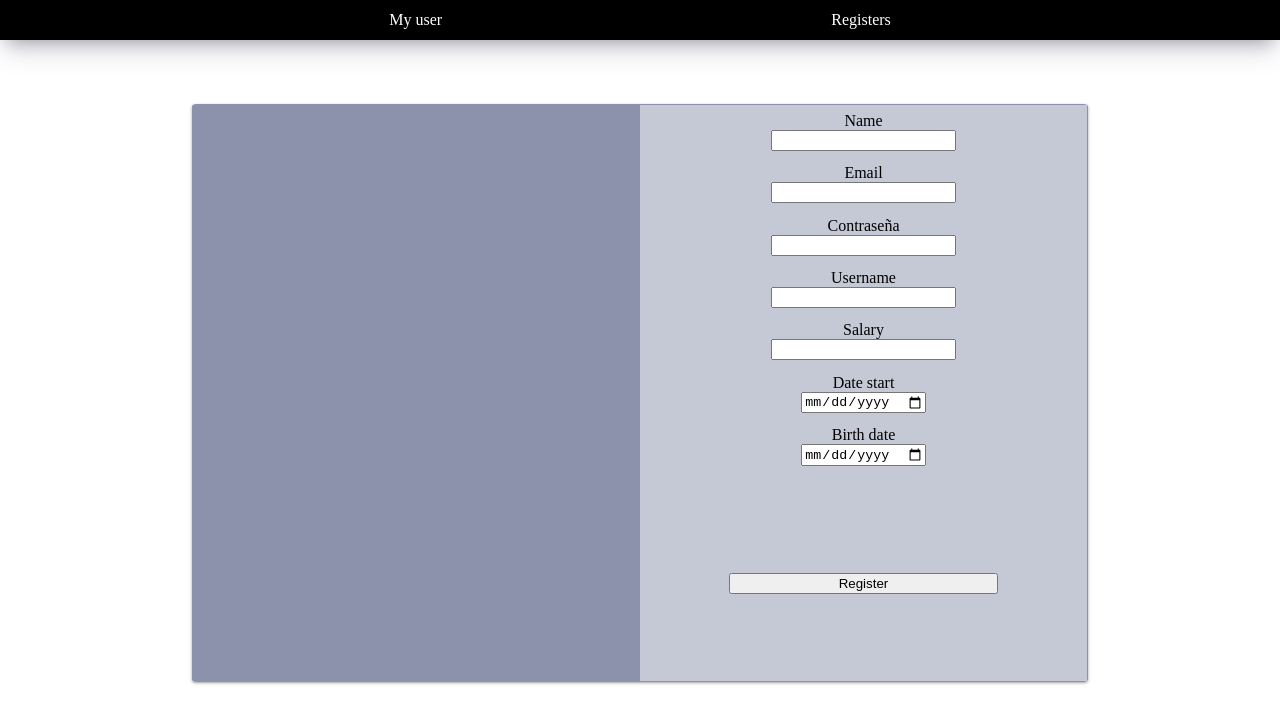
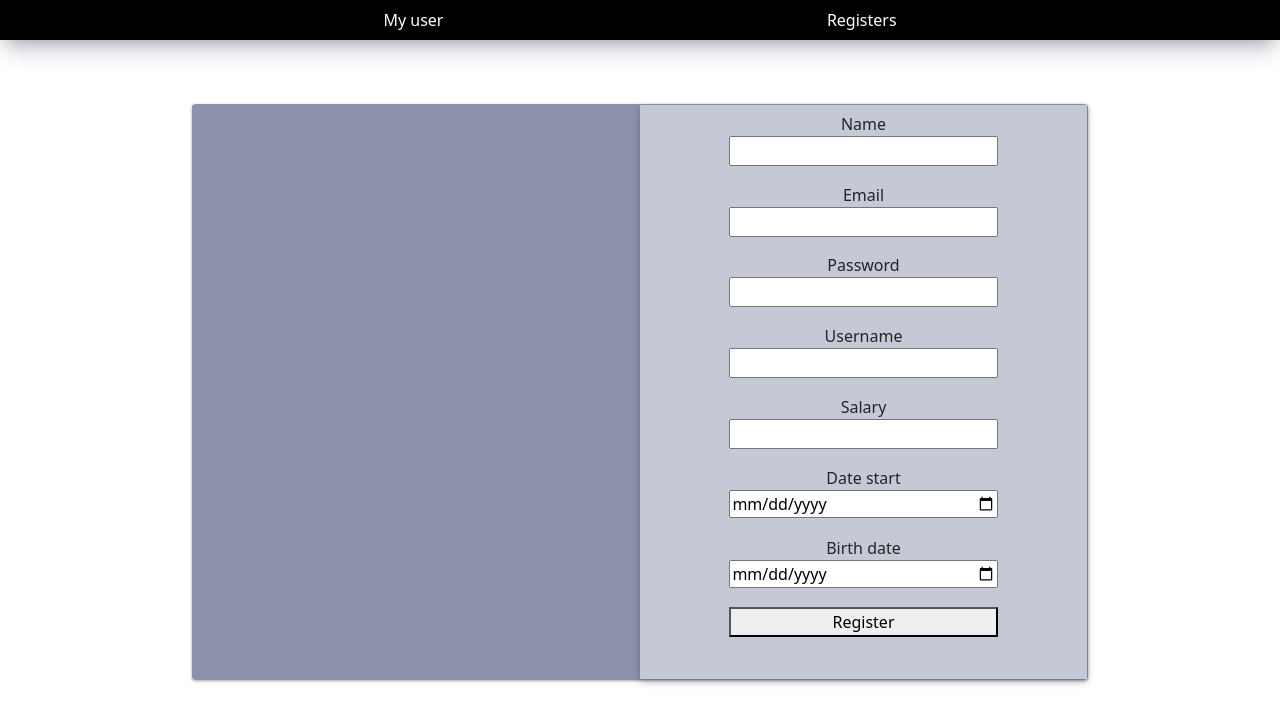
Before and after one commit to tomasmanganodev/Work-project, a plain HTML site: page frontEnd/html/signup.html in a window 1280 px wide. Drawn offline with nearby package versions, Linux system fonts and the light colour scheme.

Commit message:
Entregar

```diff
--- a/frontEnd/css/login.css
+++ b/frontEnd/css/login.css
@@ -29,12 +29,15 @@
     height: 100%;
     width: 50%;
     background-color: #C5C8D5;
+    display: flex;
+    flex-direction: column;
+    box-shadow: rgba(0, 0, 0, 0.24) 0px 3px 8px;
 }
 
 .registerLoginbox{
     display: flex;
     flex-direction: column;
-    height: 80%;
+    height: 100%;
     width: 100%;
     align-items: center;
     align-content: space-between;
@@ -54,6 +57,7 @@
 .registerLogItem{
     width: 60%;
     margin: 1.5% 0 1.5% 0;
+    height: 10%;
     display: flex;
     flex-direction: column;
     align-items: center;
@@ -64,3 +68,7 @@
  width: 100%;
 
 }
+
+.inputt{
+    width: 100%;
+}
--- a/frontEnd/html/signup.html
+++ b/frontEnd/html/signup.html
@@ -12,6 +12,7 @@
         <ul id="navBarList">
           <li><a class="navBarLink" href=""></a>My user</li>
           <li><a class="navBarLink" href="./register.html"></a>Registers</li>
+          <link href="https://cdn.jsdelivr.net/npm/bootstrap@5.3.2/dist/css/bootstrap.min.css" rel="stylesheet" integrity="sha384-T3c6CoIi6uLrA9TneNEoa7RxnatzjcDSCmG1MXxSR1GAsXEV/Dwwykc2MPK8M2HN" crossorigin="anonymous">
         </ul>
     </div>
 
@@ -24,37 +25,35 @@
                 <div class="registerLoginbox">
                     <div class="registerLogItem">
                         <label for="">Name</label>
-                        <input type="text" name="name" id="name">
+                        <input type="text" name="name" id="name" class="inputt">
                     </div>
                     <div class="registerLogItem">
                         <label for="email">Email</label>
-                        <input type="email" name="email" id="email" />
+                        <input type="email" name="email" id="email" class="inputt"/>
                     </div>
                     <div class="registerLogItem">
-                        <label for="password">Contraseña</label>
-                        <input type="password" name="password" id="password" />
+                        <label for="password">Password</label>
+                        <input type="password" name="password" id="password" class="inputt"/>
                     </div>
                     <div class="registerLogItem">
                         <label for="">Username</label>
-                        <input type="text" name="username" id="username">
+                        <input type="text" name="username" id="username" class="inputt">
                     </div>
                     <div class="registerLogItem">
                         <label for="">Salary</label>
-                        <input type="number" name="salary" id="salary">
+                        <input type="number" name="salary" id="salary" class="inputt">
                     </div>
                     <div class="registerLogItem">
                         <label for="">Date start</label>
-                        <input type="date" name="date_start" id="date_start">
+                        <input type="date" name="date_start" id="date_start" class="inputt">
                     </div>
                     <div class="registerLogItem">
                         <label for="">Birth date</label>
-                        <input type="date" name="birthdate" id="birthdate">
+                        <input type="date" name="birthdate" id="birthdate" class="inputt">
                     </div>
-                </div>
-                <div class="registerLoginBox2">
 
                     <div class="registerLogItem ">
-                        <button type="submit" class="logButton">Register</button>
+                        <button type="submit" class="logButton" class="inputt">Register</button>
                     </div>
                 </div>
 
@@ -65,6 +64,7 @@
     </div>
 
     <script type="module" src="../js/fetch/User.js"></script>
+    <script src="https://cdn.jsdelivr.net/npm/bootstrap@5.3.2/dist/js/bootstrap.bundle.min.js" integrity="sha384-C6RzsynM9kWDrMNeT87bh95OGNyZPhcTNXj1NW7RuBCsyN/o0jlpcV8Qyq46cDfL" crossorigin="anonymous"></script>
 
 </body>
 </html>
```
Also changed, not shown: frontEnd/css/UserRegisters.css (+12 -2 lines).
